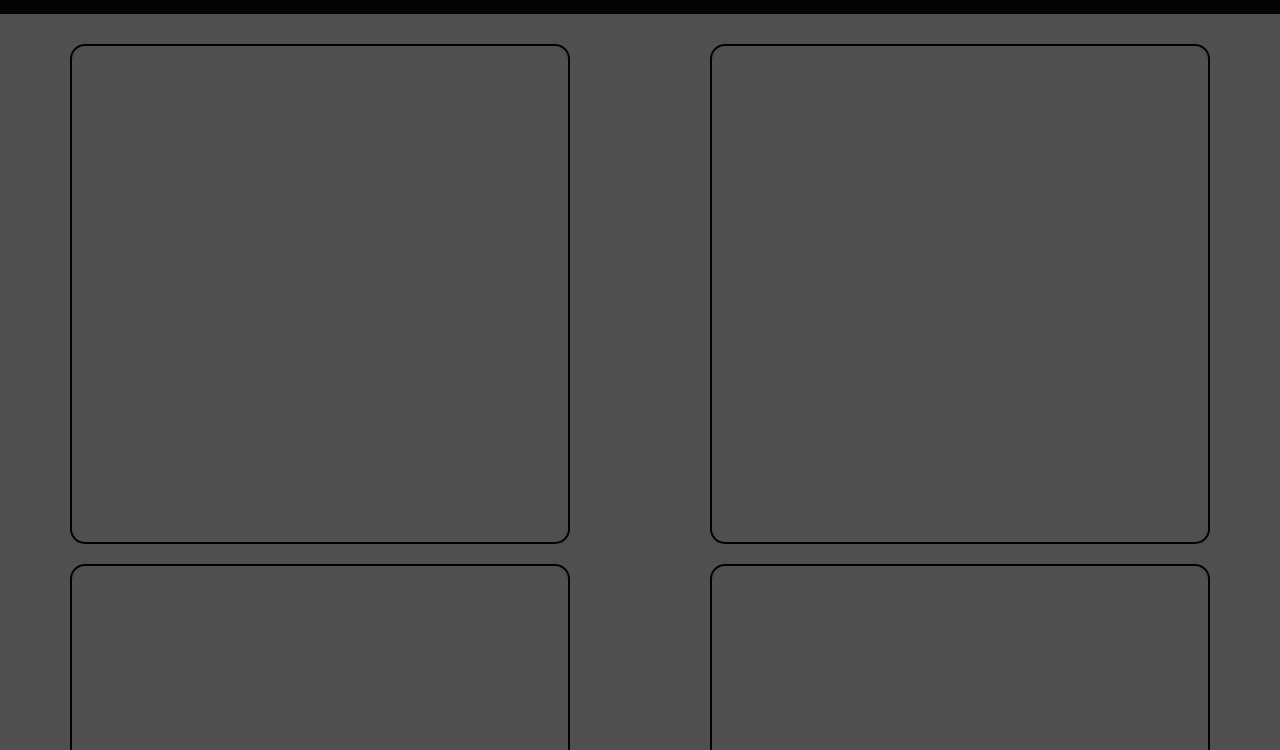
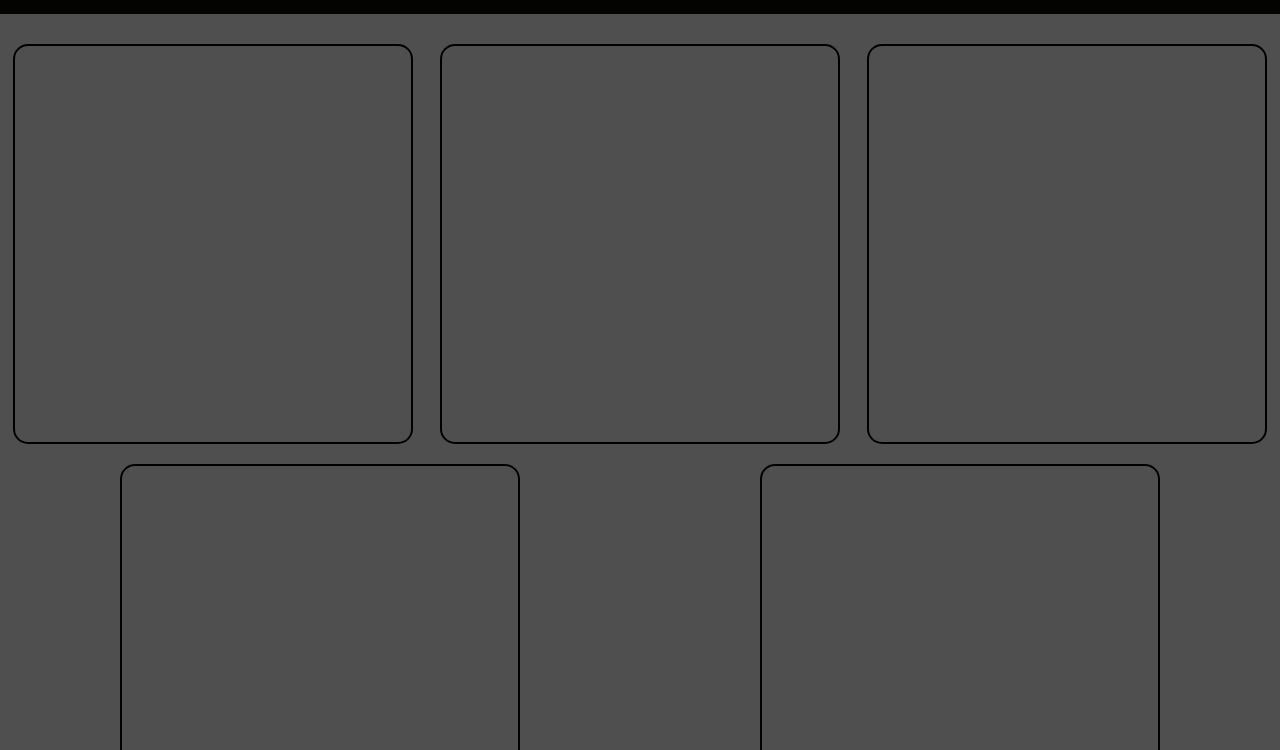
Before and after one commit to seanriverwmize/portfolio, a plain HTML site: page projects.html in a window 1280 px wide. Shown: the part 50-800 px from the top of the page. Drawn offline with Linux system fonts and the light colour scheme.

Commit message:
scrollbar styles

```diff
--- a/styles.css
+++ b/styles.css
@@ -22,6 +22,27 @@ p{
   font-family: 'Sen', sans-serif;
   padding: 10px;
 }
+
+/* SCROLLBAR */
+
+/* width */
+::-webkit-scrollbar {
+  width: 5px;
+}
+
+/* Track */
+::-webkit-scrollbar-track {
+  box-shadow: inset 0 0 5px darkgrey;
+  border-radius: 10px;
+}
+
+/* Handle */
+::-webkit-scrollbar-thumb {
+  background: lightgrey;
+  border-radius: 10px;
+}
+
+
 
 /* NAVBAR */
 
@@ -60,7 +81,10 @@ nav{
   color: white;
   text-decoration: none;
   letter-spacing: 3px;
+  border-radius: 4px;
   font-size: 12px;
+  /* border-bottom: 5px solid transparent; */
+  transition: all 0.5s ease;
 }
 
 .mobile-nav-button{
@@ -212,7 +236,7 @@ nav{
 .project-card{
   border: 2px solid black;
   border-radius: 15px;
-  flex-basis: 500px;
-  height: 500px;
+  flex-basis: 400px;
+  height: 400px;
   margin: 10px;
 }
```
